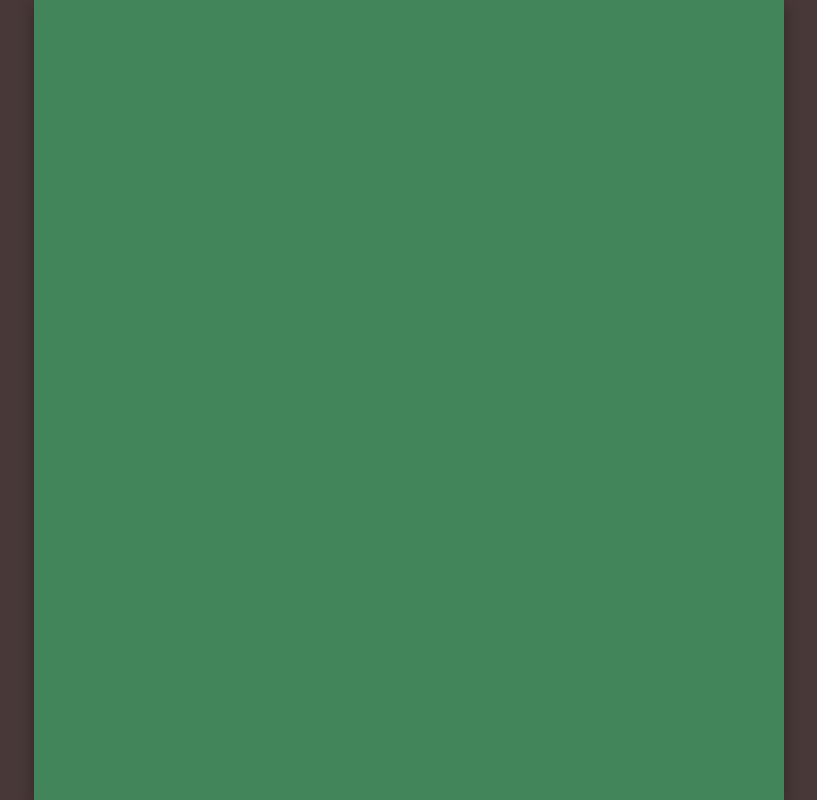
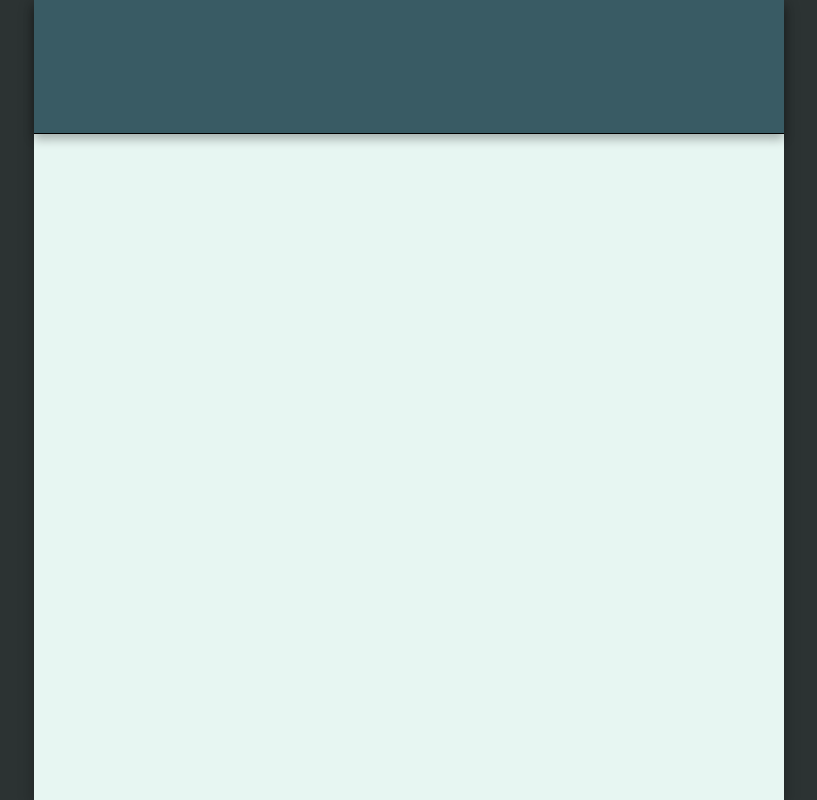
Before and after one commit to Tiyoriyo/library, a plain HTML site: page index.html in a window 1280 px wide. Shown: the whole page, without its empty margins (231-1048 px from the left). Drawn offline with Linux system fonts and the light colour scheme.

Commit message:
Section container into header and main

```diff
--- a/style.css
+++ b/style.css
@@ -5,14 +5,28 @@
 }
 
 body {
-    background-color: #483838;
+    background-color: #2C3333;
     display: flex;
     justify-content: center;
     height: 100vh;
 }
 
 .container {
-    background-color: #42855B;
+    display: flex;
+    flex-direction: column;
+    background-color: #E7F6F2;
     width: 750px;
     box-shadow: 0 5px 15px rgba(0, 0, 0, 0.3);
 }
+
+.c-header {
+    flex: 1;
+    z-index: 0;
+    box-shadow: 0 5px 10px rgba(0, 0, 0, 0.3);
+    border-bottom: 1px solid black;
+    background: #395B64;
+}
+
+.c-main {
+    flex: 5;
+}
```
